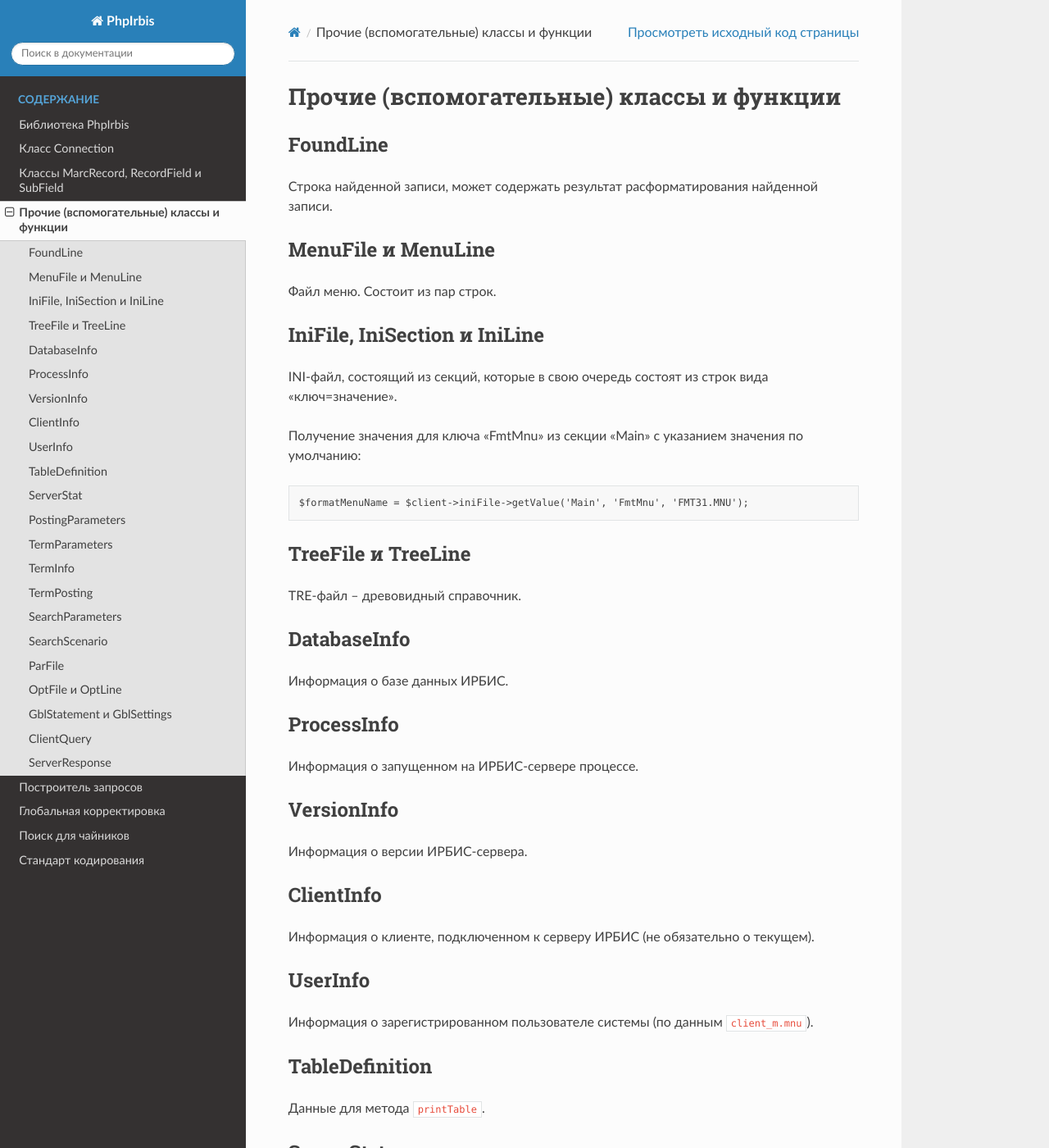
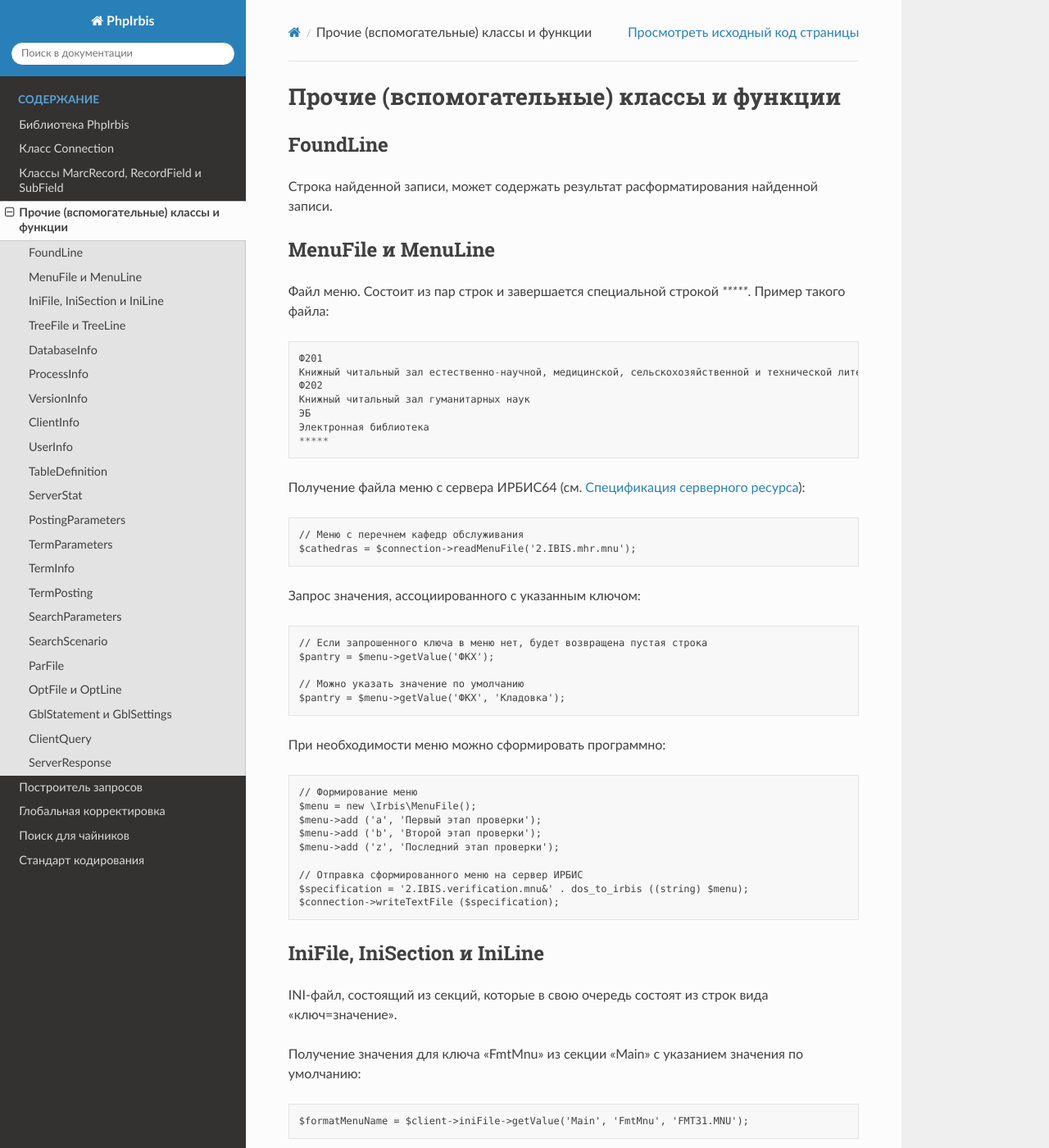
Before and after one commit to amironov73/PhpIrbis, a Sphinx documentation site: the page built from Docs/chapter4.rst, in a window 1280 px wide and 1400 px high. Shown: the whole window at 82% size. Built offline with Sphinx 7.4.7 and the Read the Docs theme 2.0.0, drawn with Linux system fonts in a browser that asks for light colours.

Commit message:
Improve documentation

```diff
--- a/Docs/chapter4.rst
+++ b/Docs/chapter4.rst
@@ -7,10 +7,56 @@ FoundLine
 
 Строка найденной записи, может содержать результат расформатирования найденной записи.
 
+.. _menu-files:
+
 MenuFile и MenuLine
 ===================
 
-Файл меню. Состоит из пар строк.
+Файл меню. Состоит из пар строк и завершается специальной строкой `*****`. Пример такого файла:
+
+.. code-block::
+
+    Ф201
+    Книжный читальный зал естественно-научной, медицинской, сельскохозяйственной и технической литературы
+    Ф202
+    Книжный читальный зал гуманитарных наук
+    ЭБ
+    Электронная библиотека
+    *****
+
+
+Получение файла меню с сервера ИРБИС64 (см. :ref:`file-specification`):
+
+.. code-block:: php
+
+    // Меню с перечнем кафедр обслуживания
+    $cathedras = $connection->readMenuFile('2.IBIS.mhr.mnu');
+
+
+Запрос значения, ассоциированного с указанным ключом:
+
+.. code-block:: php
+
+    // Если запрошенного ключа в меню нет, будет возвращена пустая строка
+    $pantry = $menu->getValue('ФКХ');
+
+    // Можно указать значение по умолчанию
+    $pantry = $menu->getValue('ФКХ', 'Кладовка');
+
+
+При необходимости меню можно сформировать программно:
+
+.. code-block:: php
+
+    // Формирование меню
+    $menu = new \Irbis\MenuFile();
+    $menu->add ('a', 'Первый этап проверки');
+    $menu->add ('b', 'Второй этап проверки');
+    $menu->add ('z', 'Последний этап проверки');
+
+    // Отправка сформированного меню на сервер ИРБИС
+    $specification = '2.IBIS.verification.mnu&' . dos_to_irbis ((string) $menu);
+    $connection->writeTextFile ($specification);
 
 .. _ini-files:
 
```
Also changed, not shown: Docs/chapter2.rst (+26 -0 lines), 1 other file.
